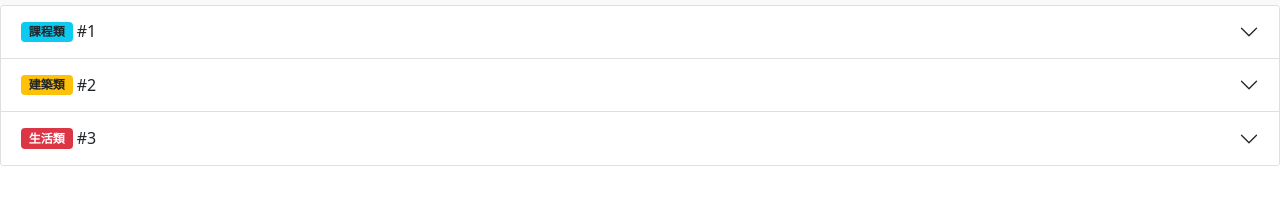
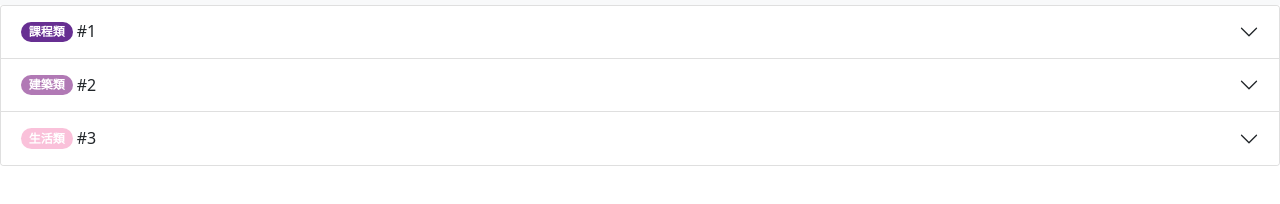
Before and after one commit to Fjuim110/Fjuim110-code-140.136_tips, a plain HTML site: page hinata.html in a window 1280 px wide. Shown: the part 54-258 px from the top of the page. Drawn offline with nearby package versions, Linux system fonts and the light colour scheme.

Commit message:
徽章顏色

```diff
--- a/hinata.html
+++ b/hinata.html
@@ -9,6 +9,20 @@
     <link href="https://cdn.jsdelivr.net/npm/bootstrap@5.1.3/dist/css/bootstrap.min.css" rel="stylesheet" integrity="sha384-1BmE4kWBq78iYhFldvKuhfTAU6auU8tT94WrHftjDbrCEXSU1oBoqyl2QvZ6jIW3" crossorigin="anonymous">
     <link rel="icon" href="favicon.png" type="image/x-icon" />
     <title>Code/140.136遊戲提示</title>
+    <style>
+      .badge-building{
+        color:#fff;
+        background-color:#b179b5
+      }
+      .badge-life{
+        color:#fff;
+        background-color:#fac1da
+      }
+      .badge-study{
+        color:#fff;
+        background-color:#672f92
+      }
+    </style>
   </head>
   <body>
     <nav class="navbar navbar-expand-lg navbar-light bg-light">
@@ -39,7 +53,7 @@
         <div class="accordion-item">
           <h2 class="accordion-header" id="headingOne">
             <button class="accordion-button collapsed" type="button" data-bs-toggle="collapse" data-bs-target="#collapseOne" aria-expanded="false" aria-controls="collapseOne">
-                <span class="badge bg-info text-dark">課程類</span>&nbsp;#1
+                <span class="badge rounded-pill badge-study">課程類</span>&nbsp;#1
             </button>
           </h2>
           <div id="collapseOne" class="accordion-collapse collapse" aria-labelledby="headingOne" data-bs-parent="#accordionExample">
@@ -55,7 +69,7 @@
         <div class="accordion-item">
           <h2 class="accordion-header" id="headingTwo">
             <button class="accordion-button collapsed" type="button" data-bs-toggle="collapse" data-bs-target="#collapseTwo" aria-expanded="false" aria-controls="collapseTwo">
-                <span class="badge bg-warning text-dark">建築類</span>&nbsp;#2
+                <span class="badge rounded-pill badge-building">建築類</span>&nbsp;#2
             </button>
           </h2>
           <div id="collapseTwo" class="accordion-collapse collapse" aria-labelledby="headingTwo" data-bs-parent="#accordionExample">
@@ -67,7 +81,7 @@
         <div class="accordion-item">
           <h2 class="accordion-header" id="headingThree">
             <button class="accordion-button collapsed" type="button" data-bs-toggle="collapse" data-bs-target="#collapseThree" aria-expanded="false" aria-controls="collapseThree">
-                <span class="badge bg-danger">生活類</span>&nbsp;#3
+                <span class="badge rounded-pill badge-life">生活類</span>&nbsp;#3
             </button>
           </h2>
           <div id="collapseThree" class="accordion-collapse collapse" aria-labelledby="headingThree" data-bs-parent="#accordionExample">
--- a/package.json
+++ /dev/null
@@ -1,5 +0,0 @@
-{
-  "dependencies": {
-    "bootstrap-icons": "^1.8.1"
-  }
-}
```
Also changed, not shown: index.html (+12 -8 lines), Snipaste_2022-02-21_14-30-23.png (deleted), 1 other file.
